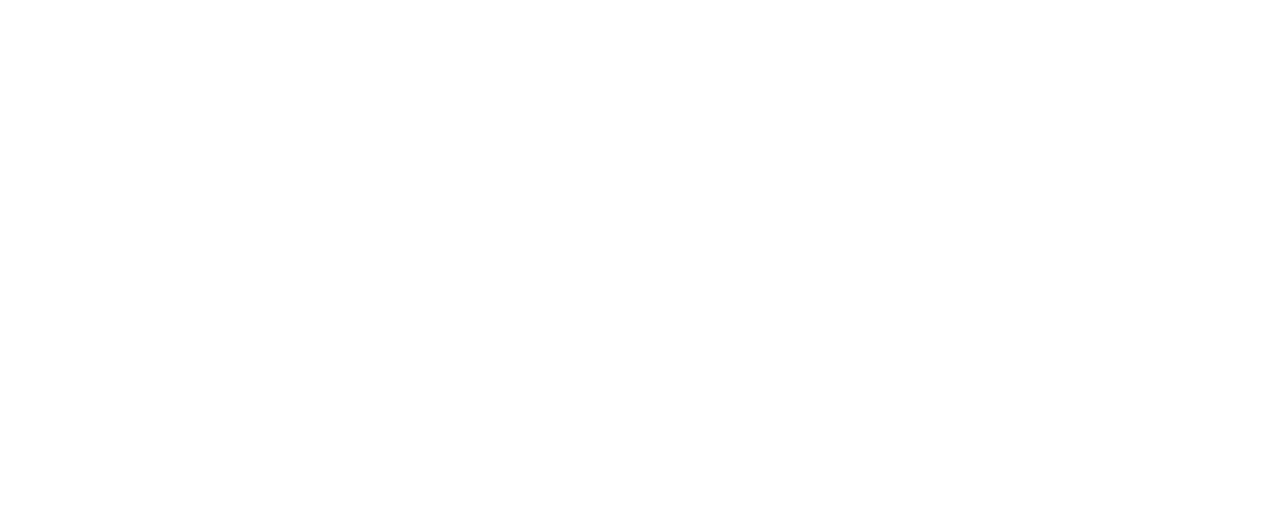
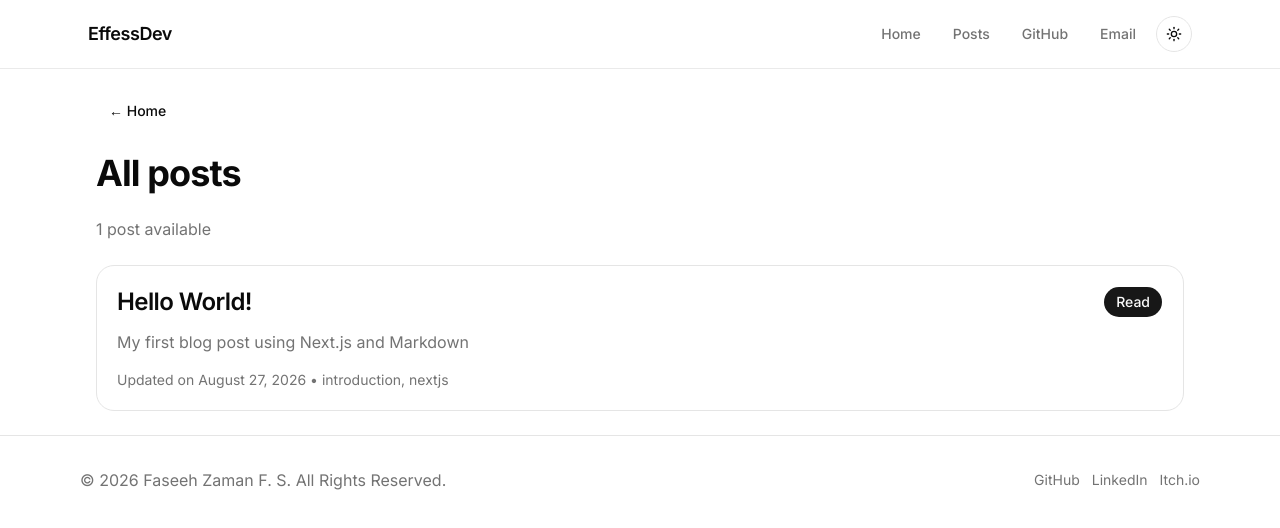
Before and after one commit to effessdev/effessdev.github.io, a Next.js app: page /posts in a window 1280 px wide. Before the commit this address had no page. Shown: the top 528 px of the page. Built offline with nearby package versions, Linux system fonts and the light colour scheme.

Commit message:
fix many problems and do refactoring

```diff
--- a/posts/hello-world.md
+++ b/posts/hello-world.md
@@ -1,5 +1,5 @@
 ---
-uuid: "f5b50a04-7375-4c4c-ba33-8f3bd136e761"
+id: "f5b50a04-7375-4c4c-ba33-8f3bd136e761"
 title: "Hello World!"
 description: "My first blog post using Next.js and Markdown"
 updated: "2026-08-27"
--- a/src/app/layout.tsx
+++ b/src/app/layout.tsx
@@ -5,7 +5,7 @@
 import { cn } from "@/lib/utils";
 import { ThemeProvider } from "@/components/theme-provider";
 import Navbar from "./navbar";
-import Footer from "./read/footer";
+import Footer from "./posts/footer";
 
 const inter = Inter({ subsets: ["latin"], variable: "--font-sans" });
 
--- a/src/app/navbar.tsx
+++ b/src/app/navbar.tsx
@@ -3,7 +3,7 @@
 
 const navItems = [
   { href: "/", label: "Home" },
-  { href: "/read", label: "Read" },
+  { href: "/post", label: "Posts" },
   { href: "https://github.com/effessdev", label: "GitHub" },
   { href: "mailto:effessdev@gmail.com", label: "Email" },
 ];
--- a/src/app/not-found.tsx
+++ b/src/app/not-found.tsx
@@ -27,7 +27,7 @@
               Home
             </Link>
             <Link
-              href="/read"
+              href="/posts"
               className={buttonVariants({
                 variant: "outline",
                 size: "default",
--- a/src/app/page.tsx
+++ b/src/app/page.tsx
@@ -43,13 +43,13 @@
   },
 ];
 
-const latest = {
+const status = {
   text: "I am currently working through the NimBLE GATT server example from the ESP-IDF docs and turning the findings into a practical write-up to help others navigate the same setup.",
   updated: "Aug 26, 2026",
 };
 
 const quickLinks = [
-  { href: "/read", label: "Read posts" },
+  { href: "/posts", label: "Read posts" },
   { href: "https://github.com/effessdev", label: "GitHub" },
   { href: "https://www.linkedin.com/in/effessdev", label: "LinkedIn" },
   { href: "https://effessdev.itch.io", label: "itch.io" },
@@ -72,7 +72,7 @@
 
           <div className="flex flex-wrap items-center gap-3">
             <Link
-              href="/read"
+              href="/posts"
               className={buttonVariants({ variant: "default", size: "lg" })}
             >
               Read posts
@@ -124,7 +124,7 @@
               Featured work
             </h2>
             <Link
-              href="/read"
+              href="/posts"
               className="text-sm font-medium text-muted-foreground transition-colors hover:text-foreground"
             >
               Browse posts →
@@ -175,11 +175,11 @@
         <section>
           <Card className="border-border/80 bg-card">
             <CardHeader>
-              <CardTitle className="text-2xl">Latest note</CardTitle>
+              <CardTitle className="text-2xl">Status</CardTitle>
             </CardHeader>
             <CardContent className="space-y-4 pb-6 text-muted-foreground">
-              <p className="text-base leading-7">{latest.text}</p>
-              <p className="text-sm">Updated on {latest.updated}</p>
+              <p className="text-base leading-7">{status.text}</p>
+              <p className="text-sm">Updated on {status.updated}</p>
             </CardContent>
           </Card>
         </section>
--- a/src/app/[uuid]/page.tsx
+++ b/src/app/posts/[id]/page.tsx
@@ -10,26 +10,26 @@
   CardTitle,
 } from "@/components/ui/card";
 import { Markdown } from "@/lib/markdown";
-import { getAllUuids, getPostByUuid } from "@/lib/posts";
+import { getAllPostIds, getPostById } from "@/lib/posts";
 
 interface PostPageProps {
   params: Promise<{
-    uuid: string;
+    id: string;
   }>;
 }
 
 export async function generateStaticParams() {
-  const uuids = getAllUuids();
-  return uuids.map((uuid) => ({
-    uuid,
+  const ids = getAllPostIds();
+  return ids.map((id) => ({
+    id,
   }));
 }
 
 export async function generateMetadata({
   params,
 }: PostPageProps): Promise<Metadata> {
-  const { uuid } = await params;
-  const post = getPostByUuid(uuid);
+  const { id } = await params;
+  const post = getPostById(id);
 
   if (!post) {
     return {
@@ -57,8 +57,8 @@
 }
 
 export default async function PostPage({ params }: PostPageProps) {
-  const { uuid } = await params;
-  const post = getPostByUuid(uuid);
+  const { id } = await params;
+  const post = getPostById(id);
 
   if (!post) {
     notFound();
@@ -74,7 +74,7 @@
     <main className="space-y-8">
       <div className="flex flex-wrap items-center gap-3">
         <Link
-          href="/read"
+          href="/posts"
           className={buttonVariants({ variant: "outline", size: "default" })}
         >
           ← All posts
--- a/src/app/read/page.tsx
+++ b/src/app/posts/page.tsx
@@ -50,8 +50,8 @@
 
           return (
             <article
-              key={post.uuid}
-              className="rounded-2xl border border-border bg-background p-5"
+              key={post.id}
+              className="rounded-2xl bg-card border border-border bg-background p-5"
             >
               <div className="flex flex-col gap-4 md:flex-row md:items-start md:justify-between">
                 <div className="space-y-3">
@@ -63,7 +63,7 @@
                   </p>
                 </div>
                 <Link
-                  href={`/${post.uuid}`}
+                  href={`/posts/${post.id}`}
                   className={buttonVariants({
                     variant: "default",
                     size: "sm",
--- a/src/components/social-links.tsx
+++ b/src/components/social-links.tsx
@@ -16,7 +16,7 @@
     href: "https://www.linkedin.com/in/effessdev/",
     icon: "fab fa-linkedin",
   },
-  { label: "Posts", href: "/read", icon: "fas fa-book" },
+  { label: "Posts", href: "/posts", icon: "fas fa-book" },
 ];
 
 interface SocialLinksProps {
--- a/src/lib/posts.ts
+++ b/src/lib/posts.ts
@@ -17,7 +17,7 @@
       const { data, content } = matter(fileContents);
 
       return {
-        uuid: data.uuid,
+        id: data.id,
         title: data.title,
         description: data.description,
         updated: data.updated,
@@ -34,13 +34,13 @@
   });
 }
 
-export function getPostByUuid(uuid: string): Post | null {
+export function getPostById(id: string): Post | null {
   const posts = getAllPosts();
-  const post = posts.find((p) => p.uuid === uuid);
+  const post = posts.find((p) => p.id === id);
   return post || null;
 }
 
-export function getAllUuids(): string[] {
+export function getAllPostIds(): string[] {
   const posts = getAllPosts();
-  return posts.map((post) => post.uuid);
+  return posts.map((post) => post.id);
 }
--- a/src/lib/types.ts
+++ b/src/lib/types.ts
@@ -1,5 +1,5 @@
 export interface Post {
-  uuid: string;
+  id: string;
   title: string;
   description: string;
   updated: string;
```
Also changed, not shown: src/app/posts/footer.tsx (renamed from src/app/read/footer.tsx).
